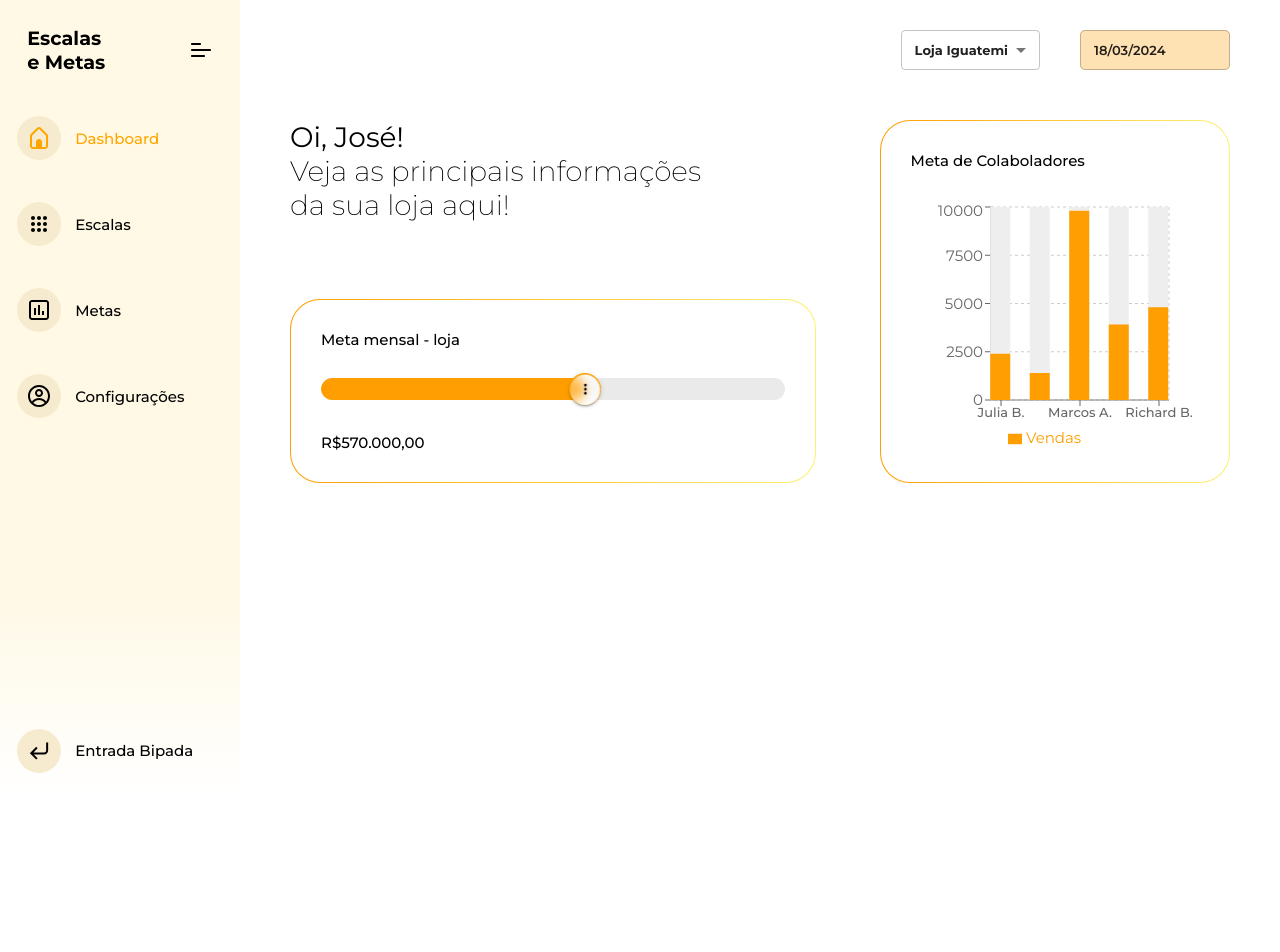
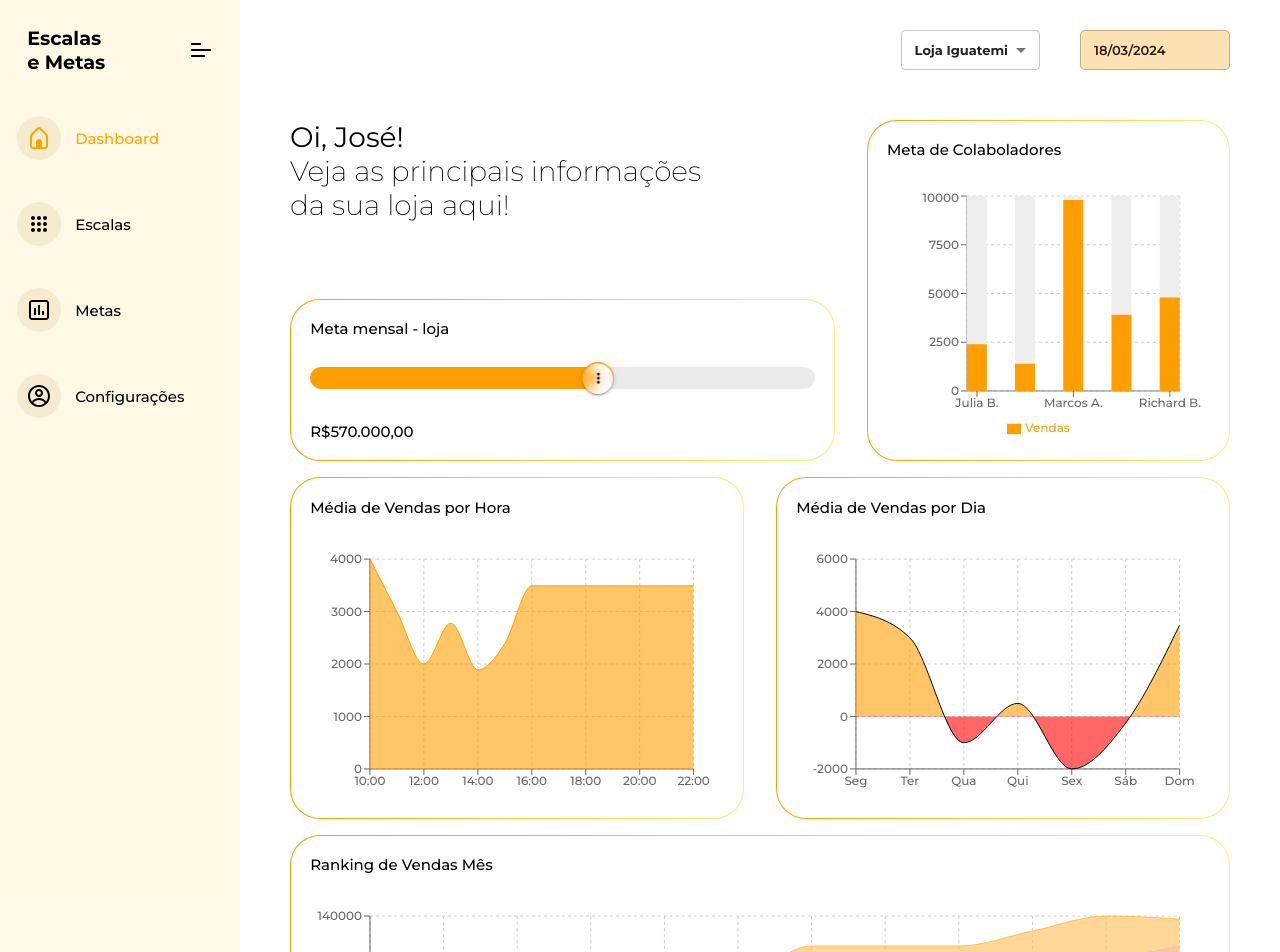
Before and after one commit to Wilianbps/App-Natura-Escalas-e-Metas-Frontend, a React (Vite) app: page / in a window 1280 px wide. Shown: the top 952 px of the page. Before the commit the page ends 800 px from the top, so only its background shows below. Built offline with nearby package versions, Linux system fonts and the light colour scheme.

Commit message:
feat: add charts in the page Dashboard and option of the add days off in the modal

```diff
--- a/src/components/Button/index.tsx
+++ b/src/components/Button/index.tsx
@@ -2,7 +2,11 @@ import { ButtonProps } from './interfaces'
 import { ContainerButton } from './styles'
 
 export function Button(props: ButtonProps) {
-  const { text, color, bgColor } = props
+  const { text, color, bgColor, onClick } = props
 
-  return <ContainerButton variants={{ color, bgColor }}>{text}</ContainerButton>
+  return (
+    <ContainerButton variants={{ color, bgColor }} onClick={onClick}>
+      {text}
+    </ContainerButton>
+  )
 }
--- a/src/pages/Employees/componentes/ModalEditEmployee/styles.ts
+++ b/src/pages/Employees/componentes/ModalEditEmployee/styles.ts
@@ -37,9 +37,35 @@ export const InfoEmployeeContainer = styled.section`
   gap: 1rem;
 `
 
+export const SelectDayoffContainer = styled.section`
+  display: flex;
+  flex-direction: column;
+  justify-content: flex-start;
+  align-items: center;
+  min-width: 30rem;
+  display: flex;
+  gap: 1rem;
+
+  .container-selectDayOff-button {
+    display: flex;
+    justify-content: center;
+    align-items: center;
+    gap: 0.5rem;
+
+    > button {
+      height: 100%;
+      padding: 10px;
+      cursor: pointer;
+      border-radius: 8px;
+      border: none;
+      color: white;
+    }
+  }
+`
+
 export const SelectVacationContainer = styled.section`
   display: flex;
-  justify-content: center;
+  justify-content: flex-start;
   min-width: 30rem;
   display: flex;
   gap: 1rem;
@@ -47,7 +73,7 @@ export const SelectVacationContainer = styled.section`
 
 export const DividerVertical = styled.div`
   border-left: 1px solid black;
-  height: 300px;
+  min-height: 300px;
   margin: 0 20px;
 `
 
@@ -57,3 +83,17 @@ export const ContainerWorkShift = styled.section`
   align-items: center;
   justify-content: center;
 `
+
+export const ContainerDaysOff = styled.section`
+  display: flex;
+  flex-direction: column;
+  justify-content: center;
+  gap: 1rem;
+
+  > p {
+    font-weight: 500;
+    background-color: ${(props) => props.theme.yellowLight};
+    padding: 5px;
+    border-radius: 8px;
+  }
+`
--- /dev/null
+++ b/src/pages/dashboard/components/AverageSalesDayChart/index.tsx
@@ -0,0 +1,106 @@
+import {
+  Area,
+  AreaChart,
+  CartesianGrid,
+  ResponsiveContainer,
+  Tooltip,
+  XAxis,
+  YAxis,
+} from 'recharts'
+
+const data = [
+  {
+    name: 'Seg',
+    vendas: 4000,
+    pv: 2400,
+    amt: 2400,
+  },
+  {
+    name: 'Ter',
+    vendas: 3000,
+    pv: 1398,
+    amt: 2210,
+  },
+  {
+    name: 'Qua',
+    vendas: -1000,
+    pv: 9800,
+    amt: 2290,
+  },
+  {
+    name: 'Qui',
+    vendas: 500,
+    pv: 3908,
+    amt: 2000,
+  },
+  {
+    name: 'Sex',
+    vendas: -2000,
+    pv: 4800,
+    amt: 2181,
+  },
+  {
+    name: 'Sáb',
+    vendas: -250,
+    pv: 3800,
+    amt: 2500,
+  },
+  {
+    name: 'Dom',
+    vendas: 3490,
+    pv: 4300,
+    amt: 2100,
+  },
+]
+
+const gradientOffset = () => {
+  const dataMax = Math.max(...data.map((i) => i.vendas))
+  const dataMin = Math.min(...data.map((i) => i.vendas))
+
+  if (dataMax <= 0) {
+    return 0
+  }
+  if (dataMin >= 0) {
+    return 1
+  }
+
+  return dataMax / (dataMax - dataMin)
+}
+
+const off = gradientOffset()
+
+export function AverageSalesDayChart() {
+  return (
+    <ResponsiveContainer width="100%" height={250}>
+      <AreaChart
+        width={500}
+        height={400}
+        data={data}
+        margin={{
+          top: 10,
+          right: 30,
+          left: 0,
+          bottom: 0,
+        }}
+        style={{ fontSize: 12, fontWeight: 500 }}
+      >
+        <CartesianGrid strokeDasharray="3 3" />
+        <XAxis dataKey="name" />
+        <YAxis />
+        <Tooltip />
+        <defs>
+          <linearGradient id="splitColor" x1="0" y1="0" x2="0" y2="1">
+            <stop offset={off} stopColor="#FF9E00" stopOpacity={1} />
+            <stop offset={off} stopColor="red" stopOpacity={1} />
+          </linearGradient>
+        </defs>
+        <Area
+          type="monotone"
+          dataKey="vendas"
+          stroke="#000"
+          fill="url(#splitColor)"
+        />
+      </AreaChart>
+    </ResponsiveContainer>
+  )
+}
--- /dev/null
+++ b/src/pages/dashboard/components/AverageSalesHourChart/index.tsx
@@ -0,0 +1,119 @@
+import {
+  Area,
+  AreaChart,
+  CartesianGrid,
+  ResponsiveContainer,
+  Tooltip,
+  XAxis,
+  YAxis,
+} from 'recharts'
+
+const data = [
+  {
+    name: '10:00',
+    vendas: 4000,
+    pv: 2400,
+    amt: 2400,
+  },
+  {
+    name: '11:00',
+    vendas: 3000,
+    pv: 1398,
+    amt: 2210,
+  },
+  {
+    name: '12:00',
+    vendas: 2000,
+    pv: 9800,
+    amt: 2290,
+  },
+  {
+    name: '13:00',
+    vendas: 2780,
+    pv: 3908,
+    amt: 2000,
+  },
+  {
+    name: '14:00',
+    vendas: 1890,
+    pv: 4800,
+    amt: 2181,
+  },
+  {
+    name: '15:00',
+    vendas: 2390,
+    pv: 3800,
+    amt: 2500,
+  },
+  {
+    name: '16:00',
+    vendas: 3490,
+    pv: 4300,
+    amt: 2100,
+  },
+  {
+    name: '17:00',
+    vendas: 3490,
+    pv: 4300,
+    amt: 2100,
+  },
+  {
+    name: '18:00',
+    vendas: 3490,
+    pv: 4300,
+    amt: 2100,
+  },
+  {
+    name: '19:00',
+    vendas: 3490,
+    pv: 4300,
+    amt: 2100,
+  },
+  {
+    name: '20:00',
+    vendas: 3490,
+    pv: 4300,
+    amt: 2100,
+  },
+  {
+    name: '21:00',
+    vendas: 3490,
+    pv: 4300,
+    amt: 2100,
+  },
+  {
+    name: '22:00',
+    vendas: 3490,
+    pv: 4300,
+    amt: 2100,
+  },
+]
+
+export function AverageSalesHourChart() {
+  return (
+    <ResponsiveContainer width="100%" height={250}>
+      <AreaChart
+        height={400}
+        data={data}
+        margin={{
+          top: 10,
+          right: 30,
+          left: 0,
+          bottom: 0,
+        }}
+        style={{ fontSize: 12, fontWeight: 500 }}
+      >
+        <CartesianGrid strokeDasharray="3 3" />
+        <XAxis dataKey="name" fontSize={12} />
+        <YAxis />
+        <Tooltip />
+        <Area
+          type="monotone"
+          dataKey="vendas"
+          stroke="#FF9E00"
+          fill="#FF9E00"
+        />
+      </AreaChart>
+    </ResponsiveContainer>
+  )
+}
--- /dev/null
+++ b/src/pages/dashboard/components/AverageSalesMonthChart/index.tsx
@@ -0,0 +1,129 @@
+import {
+  Area,
+  AreaChart,
+  CartesianGrid,
+  ResponsiveContainer,
+  Tooltip,
+  XAxis,
+  YAxis,
+} from 'recharts'
+
+const data = [
+  {
+    name: 'Mai',
+    hiperMeta: 80000,
+    superMeta: 60000,
+    meta: 50000,
+  },
+  {
+    name: 'Jun',
+    hiperMeta: 90000,
+    superMeta: 70000,
+    meta: 60000,
+  },
+  {
+    name: 'Jul',
+    hiperMeta: 90000,
+    superMeta: 70000,
+    meta: 60000,
+  },
+  {
+    name: 'Ago',
+    hiperMeta: 100000,
+    superMeta: 80000,
+    meta: 70000,
+  },
+  {
+    name: 'Set',
+    hiperMeta: 100000,
+    superMeta: 80000,
+    meta: 70000,
+  },
+  {
+    name: 'Out',
+    hiperMeta: 100000,
+    superMeta: 80000,
+    meta: 70000,
+  },
+  {
+    name: 'Nov',
+    hiperMeta: 120000,
+    superMeta: 90000,
+    meta: 80000,
+  },
+  {
+    name: 'Dez',
+    hiperMeta: 120000,
+    superMeta: 90000,
+    meta: 80000,
+  },
+  {
+    name: 'Jan',
+    hiperMeta: 120000,
+    superMeta: 90000,
+    meta: 80000,
+  },
+  {
+    name: 'Fev',
+    hiperMeta: 130000,
+    superMeta: 100000,
+    meta: 85000,
+  },
+  {
+    name: 'Mar',
+    hiperMeta: 140000,
+    superMeta: 110000,
+    meta: 90000,
+  },
+  {
+    name: 'Abr',
+    hiperMeta: 138000,
+    superMeta: 120000,
+    meta: 100000,
+  },
+]
+
+export function AverageSalesMonthChart() {
+  return (
+    <ResponsiveContainer width="100%" height={250}>
+      <AreaChart
+        width={500}
+        height={400}
+        data={data}
+        margin={{
+          top: 10,
+          right: 30,
+          left: 0,
+          bottom: 0,
+        }}
+        style={{ fontSize: 12, fontWeight: 500 }}
+      >
+        <CartesianGrid strokeDasharray="3 3" />
+        <XAxis dataKey="name" />
+        <YAxis />
+        <Tooltip />
+        <Area
+          type="monotone"
+          dataKey="hiperMeta"
+          stackId="1"
+          stroke="#FFBE53"
+          fill="#FFBE53"
+        />
+        <Area
+          type="monotone"
+          dataKey="superMeta"
+          stackId="2"
+          stroke="#ffbbaa"
+          fill="#ffbbaa"
+        />
+        <Area
+          type="monotone"
+          dataKey="meta"
+          stackId="3"
+          stroke="#fff7eb"
+          fill="#fff7eb"
+        />
+      </AreaChart>
+    </ResponsiveContainer>
+  )
+}
--- a/src/pages/dashboard/components/GoalEmployeesChart/index.tsx
+++ b/src/pages/dashboard/components/GoalEmployeesChart/index.tsx
@@ -56,12 +56,13 @@ export function GoalEmployeesChart() {
           bottom: 5,
         }}
         barSize={20}
+        style={{ fontSize: 12, fontWeight: 500 }}
       >
         <XAxis
           dataKey="name"
           scale="point"
           padding={{ left: 10, right: 10 }}
-          fontSize={13}
+          fontSize={12}
           fontWeight={500}
         />
         <YAxis />
--- a/src/pages/dashboard/index.tsx
+++ b/src/pages/dashboard/index.tsx
@@ -1,10 +1,17 @@
+import { AverageSalesDayChart } from './components/AverageSalesDayChart'
+import { AverageSalesHourChart } from './components/AverageSalesHourChart'
+import { AverageSalesMonthChart } from './components/AverageSalesMonthChart'
 import { GoalEmployeesChart } from './components/GoalEmployeesChart'
 import SliderSizes from './components/Slider'
 import {
   Container,
+  ContainerChartAverageSalesDay,
+  ContainerChartAverageSalesHour,
+  ContainerChartAverageSalesMonth,
+  ContainerChartGoalEmployees,
+  ContainerChartsAverageSales,
   ContainerGoals,
   ContentInfoTextAndMonthlyGoal,
-  GoalEmployeesChartContent,
   InfoText,
   MonthlyGoalChart,
 } from './styles'
@@ -27,14 +34,38 @@ export function Dashboard() {
           </MonthlyGoalChart>
         </ContentInfoTextAndMonthlyGoal>
 
-        <GoalEmployeesChartContent>
+        <ContainerChartGoalEmployees>
           <header>Meta de Colaboladores</header>
-
           <section>
             <GoalEmployeesChart />
           </section>
-        </GoalEmployeesChartContent>
+        </ContainerChartGoalEmployees>
       </ContainerGoals>
+
+      <ContainerChartsAverageSales>
+        <ContainerChartAverageSalesHour>
+          <header>Média de Vendas por Hora</header>
+
+          <section>
+            <AverageSalesHourChart />
+          </section>
+        </ContainerChartAverageSalesHour>
+        <ContainerChartAverageSalesDay>
+          <header>Média de Vendas por Dia</header>
+
+          <section>
+            <AverageSalesDayChart />
+          </section>
+        </ContainerChartAverageSalesDay>
+      </ContainerChartsAverageSales>
+
+      <ContainerChartAverageSalesMonth>
+        <header>Ranking de Vendas Mês</header>
+
+        <section>
+          <AverageSalesMonthChart />
+        </section>
+      </ContainerChartAverageSalesMonth>
     </Container>
   )
 }
--- a/src/pages/dashboard/styles.tsx
+++ b/src/pages/dashboard/styles.tsx
@@ -9,7 +9,7 @@ export const Container = styled.section`
 export const ContainerGoals = styled.section`
   display: grid;
   grid-template-columns: 1.5fr 1fr;
-  gap: 4rem;
+  gap: 2rem;
 `
 
 export const Card = styled.section`
@@ -18,7 +18,7 @@ export const Card = styled.section`
     linear-gradient(to right, #ff9e00, #fff173) border-box;
   border-radius: 30px;
   border: 1px solid transparent;
-  padding: 1.875rem;
+  padding: 1.2rem;
 
   footer,
   header {
@@ -51,8 +51,39 @@ export const MonthlyGoalChart = styled(Card)`
   z-index: -11;
 `
 
-export const GoalEmployeesChartContent = styled(Card)`
+export const ContainerChartGoalEmployees = styled(Card)`
   section {
     margin-top: 2rem;
   }
 `
+
+export const ContainerChartsAverageSales = styled.section`
+  margin-top: 1rem;
+  display: flex;
+  justify-content: space-between;
+  align-items: center;
+  gap: 2rem;
+`
+
+export const ContainerChartAverageSalesHour = styled(Card)`
+  width: 100%;
+  section {
+    margin-top: 2rem;
+  }
+`
+
+export const ContainerChartAverageSalesDay = styled(Card)`
+  width: 100%;
+
+  section {
+    margin-top: 2rem;
+  }
+`
+
+export const ContainerChartAverageSalesMonth = styled(Card)`
+  width: 100%;
+  margin-top: 1rem;
+  section {
+    margin-top: 2rem;
+  }
+`
```
Also changed, not shown: src/pages/Employees/componentes/ModalEditEmployee/index.tsx (+47 -7 lines).
